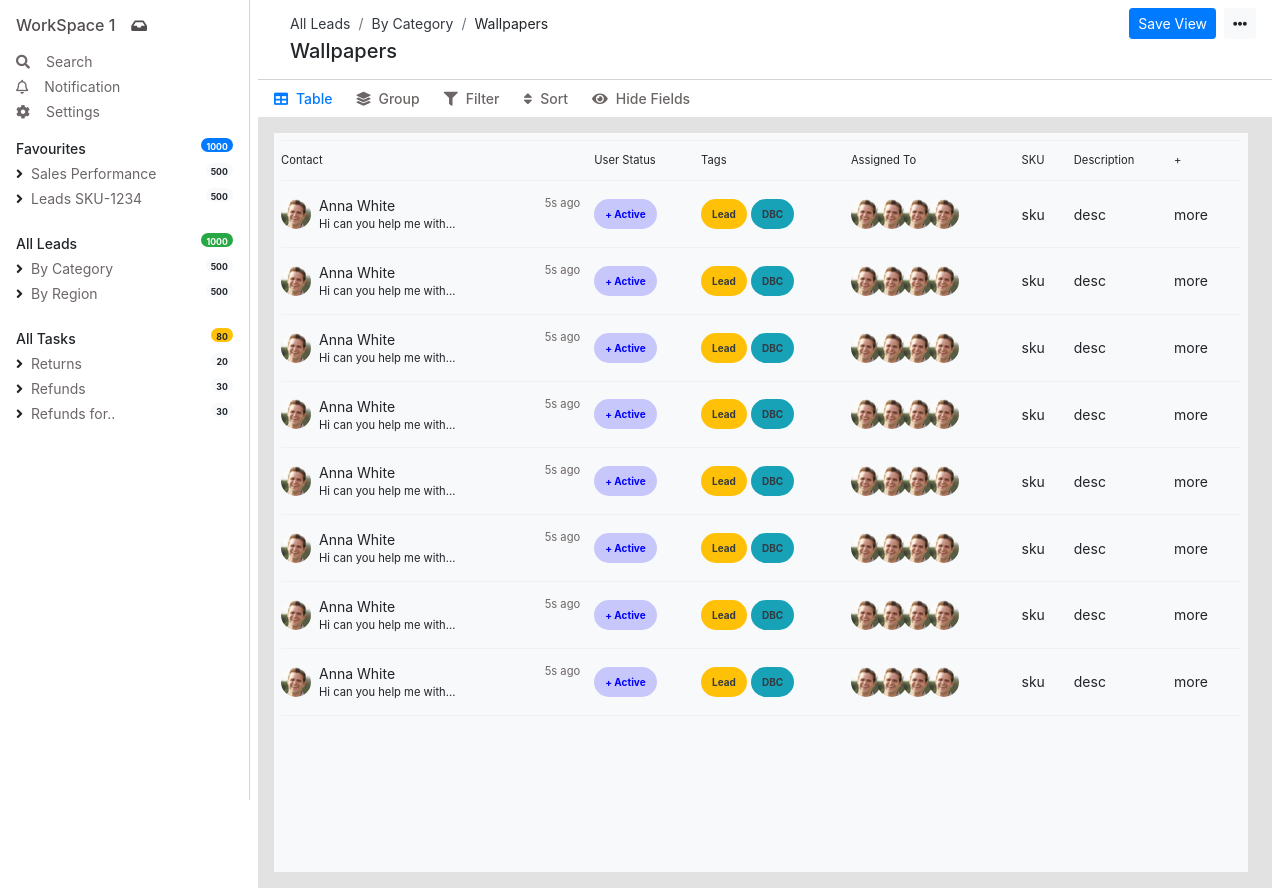
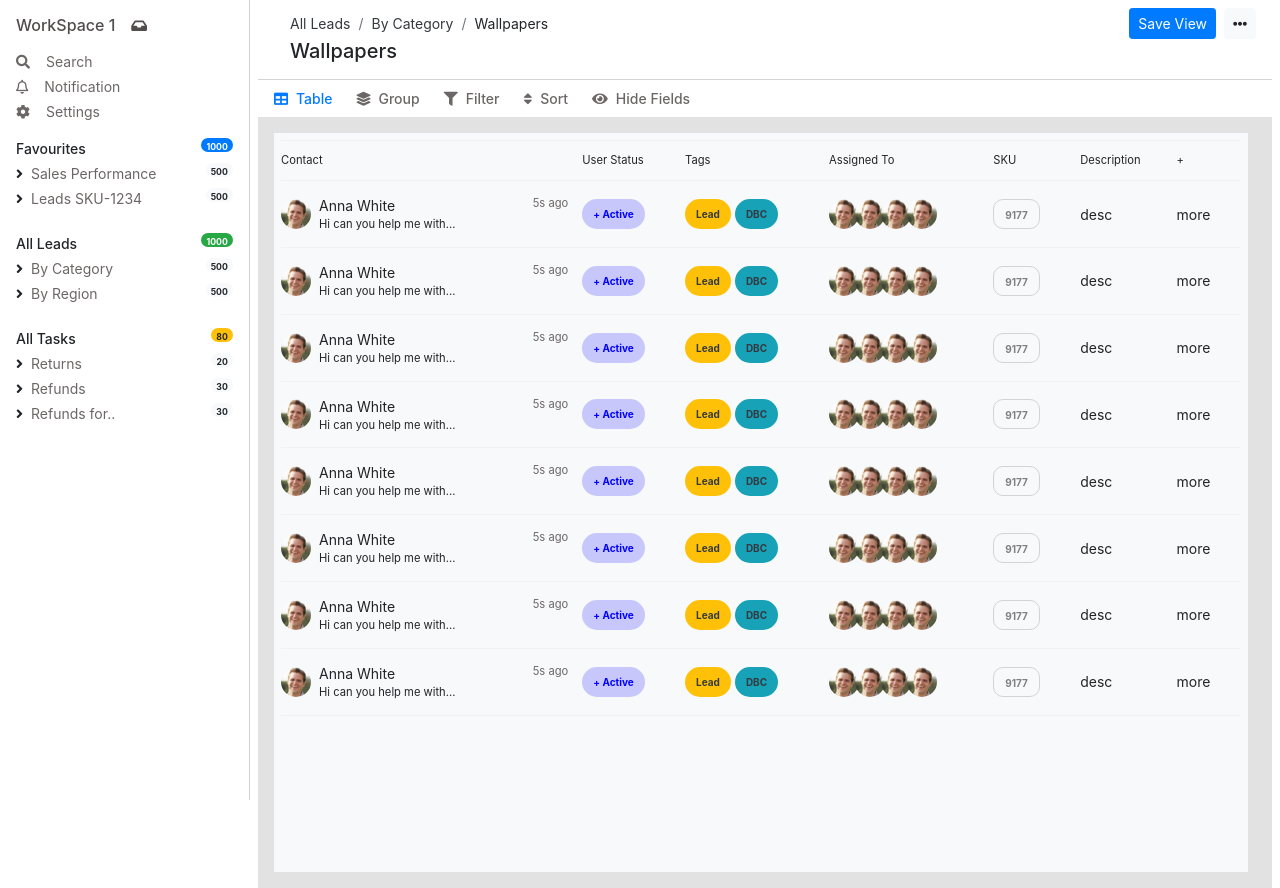
Before and after one commit to tanmaykaushik451/hcinbox, a React (Create React App) app: page / in a window 1280 px wide. Built offline with nearby package versions, Linux system fonts and the light colour scheme.

Commit message:
sku cell

```diff
--- /dev/null
+++ b/src/pages/Home/components/Table/SKUCell/SKUCell.css
@@ -0,0 +1,5 @@
+.skucell{
+    border: 1px solid lightgrey;
+    border-radius: 10px;
+    color: grey !important;
+}
--- a/src/pages/Home/components/Table/SKUCell/SKUCell.js
+++ b/src/pages/Home/components/Table/SKUCell/SKUCell.js
@@ -1,10 +1,9 @@
 import React from 'react'
+import "./SKUCell.css"
 
 const SKUCell = () => {
     return (
-        <div>
-            sku
-        </div>
+        <span className="badge badge-primary statuscell bg-light text-dark mr-1 skucell">9177</span>
     )
 }
 
```
